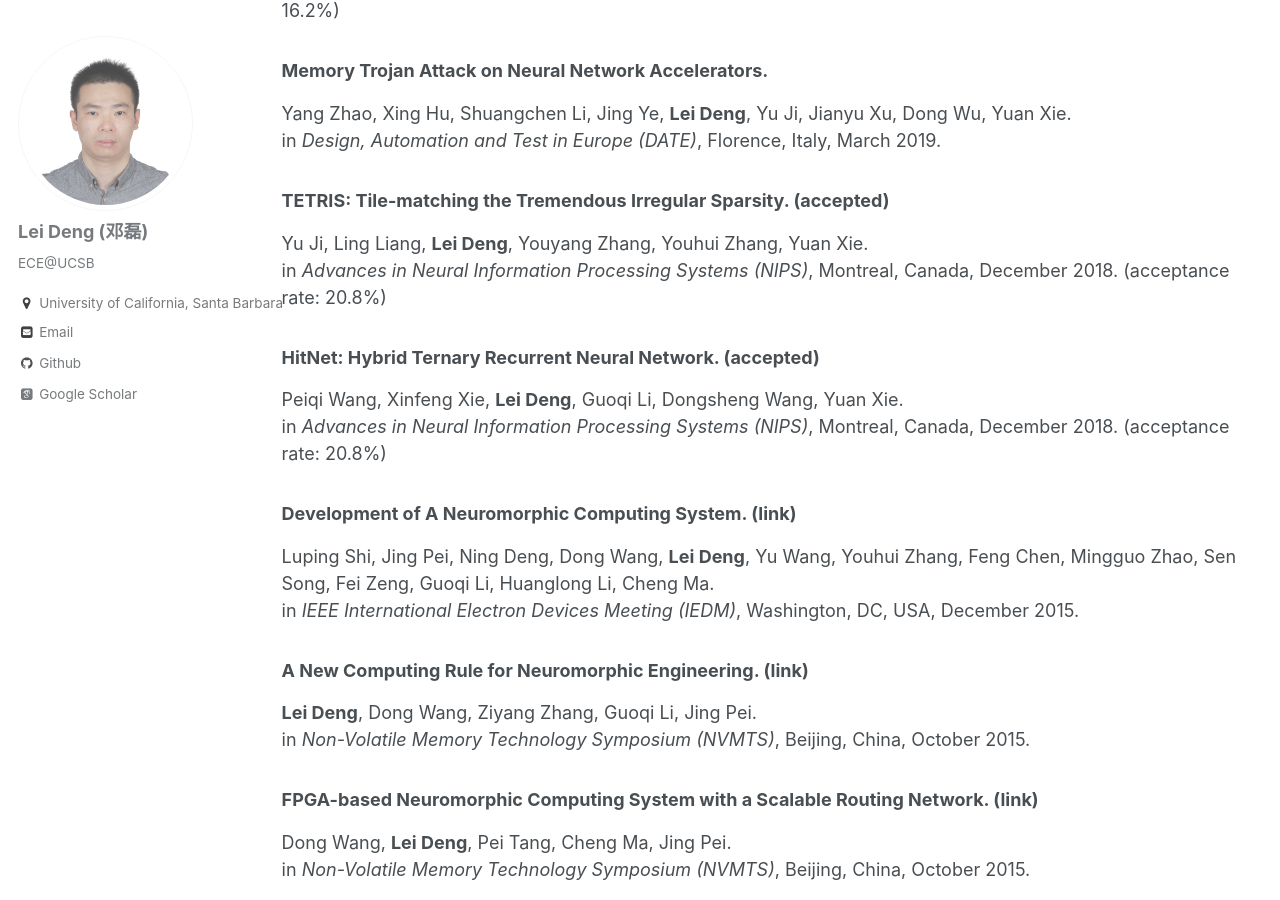
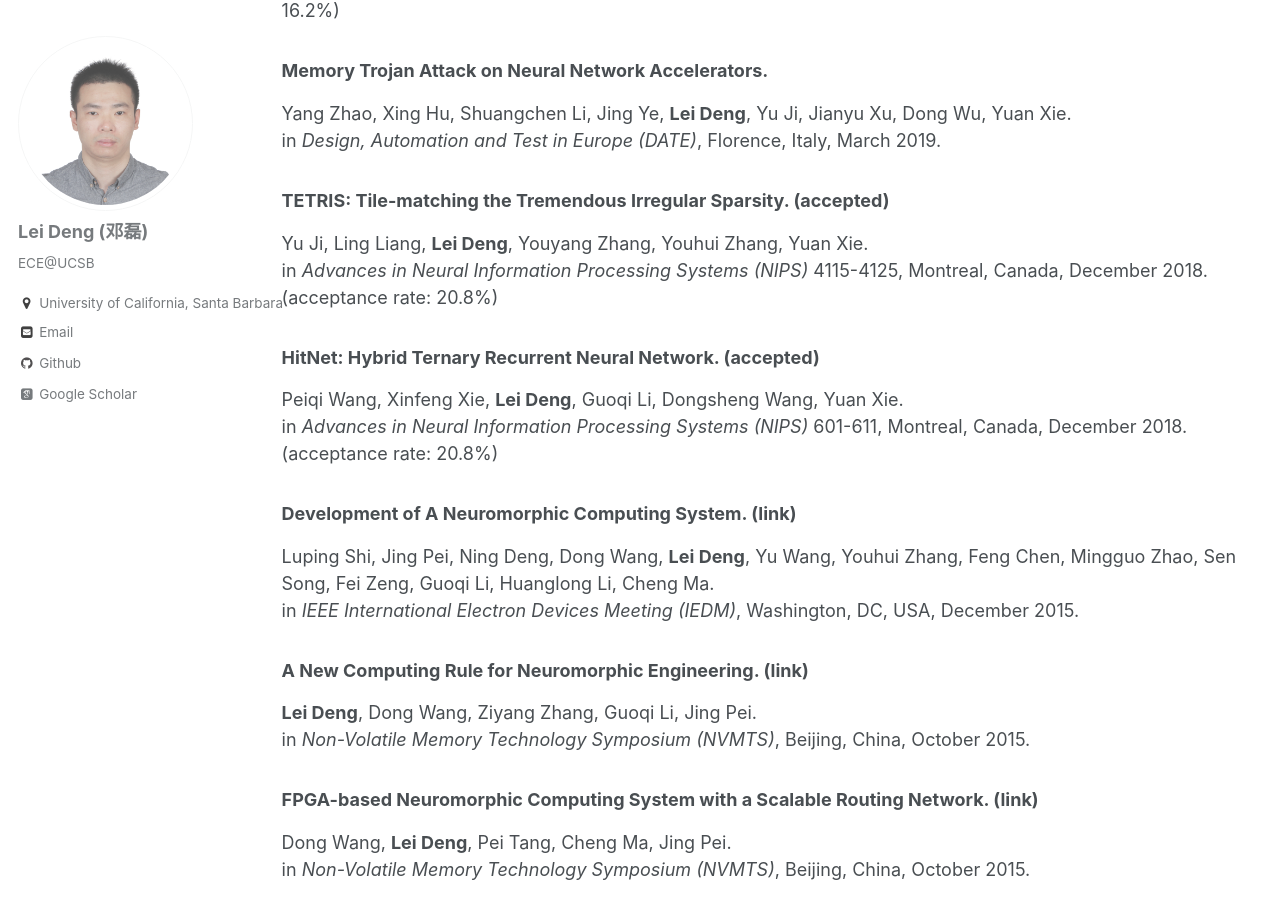
Before and after one commit to dllfei/dllfei.github.io, a Jekyll site: the page built from _pages/publications.md, in a window 1280 px wide and 900 px high, scrolled down 3097 px. Built offline with Jekyll 4.4.1, drawn with Linux system fonts in a browser that asks for light colours; some web fonts are replaced.

Commit message:
Update publications.md

```diff
--- a/_pages/publications.md
+++ b/_pages/publications.md
@@ -97,11 +97,11 @@ in *Design, Automation and Test in Europe (DATE)*, Florence, Italy, March 2019.
 
 ### TETRIS: Tile-matching the Tremendous Irregular Sparsity. (accepted) <br />
 Yu Ji, Ling Liang, **Lei Deng**, Youyang Zhang, Youhui Zhang, Yuan Xie. <br />
-in *Advances in Neural Information Processing Systems (NIPS)*, Montreal, Canada, December 2018. (acceptance rate: 20.8%)
+in *Advances in Neural Information Processing Systems (NIPS)* 4115-4125, Montreal, Canada, December 2018. (acceptance rate: 20.8%)
 
 ### HitNet: Hybrid Ternary Recurrent Neural Network. (accepted) <br />
 Peiqi Wang, Xinfeng Xie, **Lei Deng**, Guoqi Li, Dongsheng Wang, Yuan Xie. <br />
-in *Advances in Neural Information Processing Systems (NIPS)*, Montreal, Canada, December 2018. (acceptance rate: 20.8%)
+in *Advances in Neural Information Processing Systems (NIPS)* 601-611, Montreal, Canada, December 2018. (acceptance rate: 20.8%)
 
 ### Development of A Neuromorphic Computing System. ([link](https://ieeexplore.ieee.org/document/7409624/)) <br />
 Luping Shi, Jing Pei, Ning Deng, Dong Wang, **Lei Deng**, Yu Wang, Youhui Zhang, Feng Chen, Mingguo Zhao, Sen Song, Fei Zeng, Guoqi Li, Huanglong Li, Cheng Ma. <br />
```
